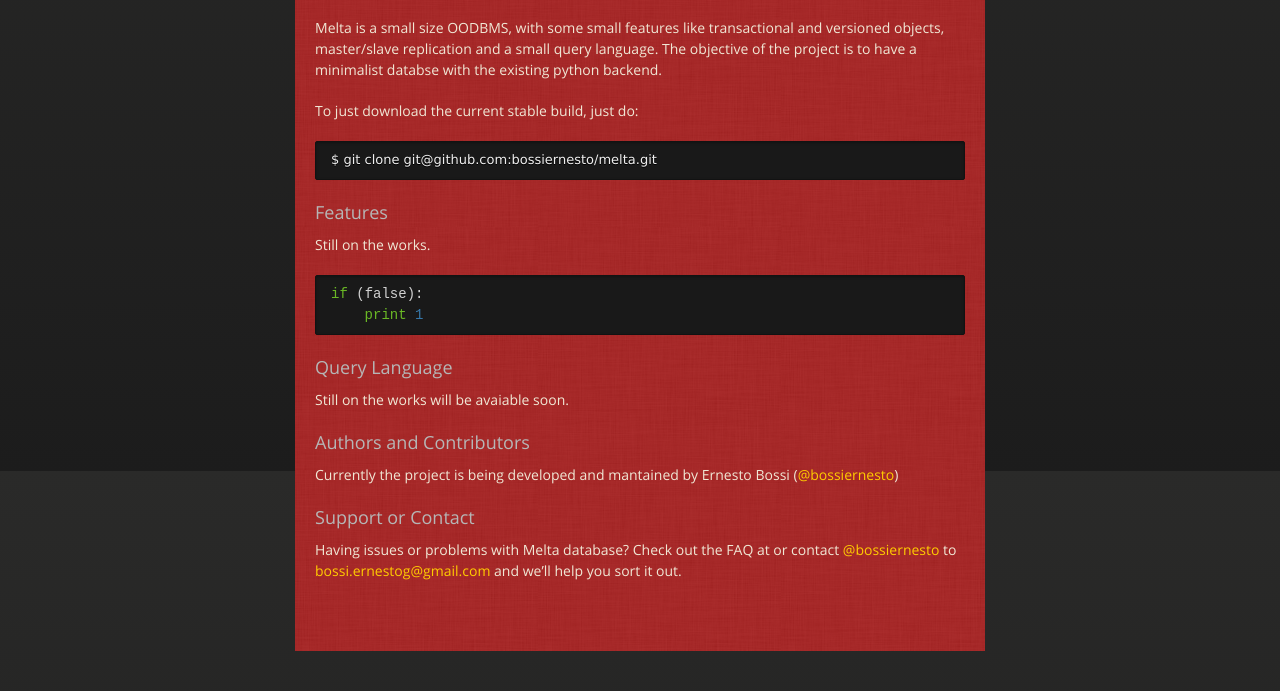
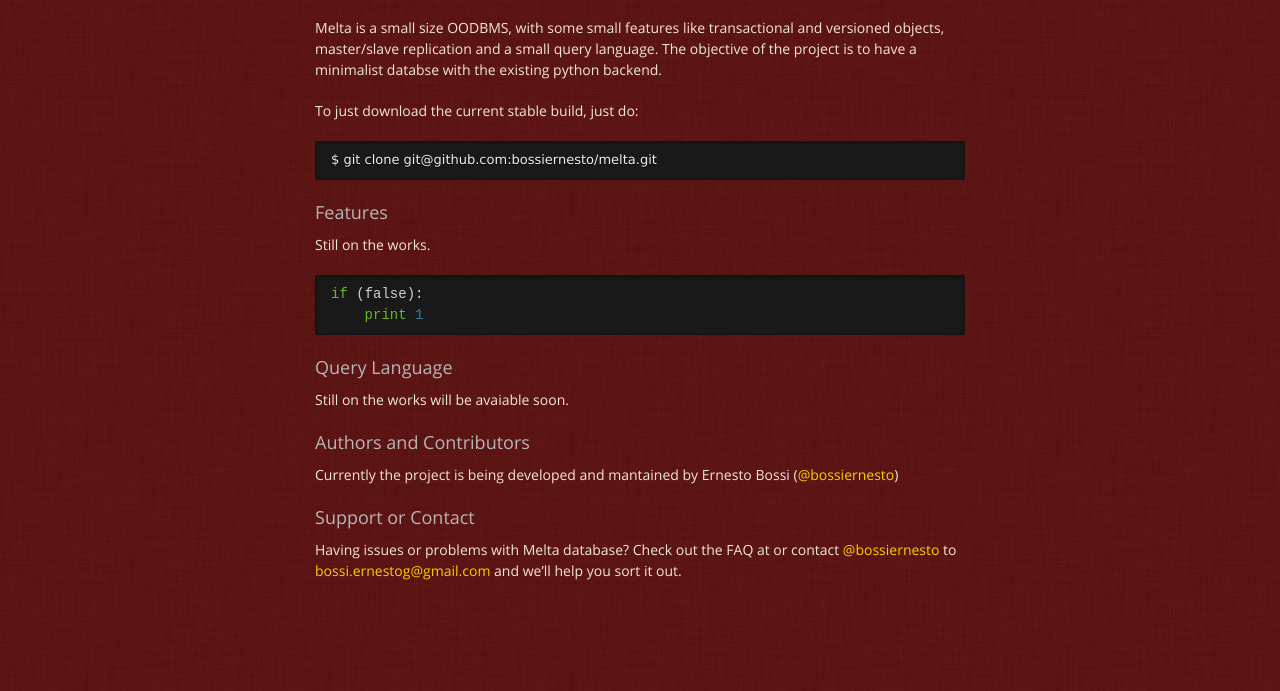
Before and after one commit to bossiernesto/melta-prototype-python, a plain HTML site: page index.html in a window 1280 px wide. Shown: the part 329-1020 px from the top of the page. Drawn offline with nearby package versions, Linux system fonts and the light colour scheme.

Commit message:
added new background to webpage

```diff
--- a/stylesheets/styles.css
+++ b/stylesheets/styles.css
@@ -541,7 +541,8 @@
   background: -moz-linear-gradient(#2a2a29, #1c1c1c);
   background: -o-linear-gradient(#2a2a29, #1c1c1c);
   background: -ms-linear-gradient(#2a2a29, #1c1c1c);
-  background: linear-gradient(#2a2a29, #1c1c1c);
+  /*background: linear-gradient(#2a2a29, #1c1c1c);*/
+  background: url("../images/bg-main.png") #520000;
 }
 
 h1, h2, h3, h4, h5, h6 {
@@ -609,7 +610,6 @@
   margin: 0 auto;
   position: relative;
   padding: 0 20px;
-  background: url("../images/bg-main.png") #a61717;
 }
 
 section img {
```
